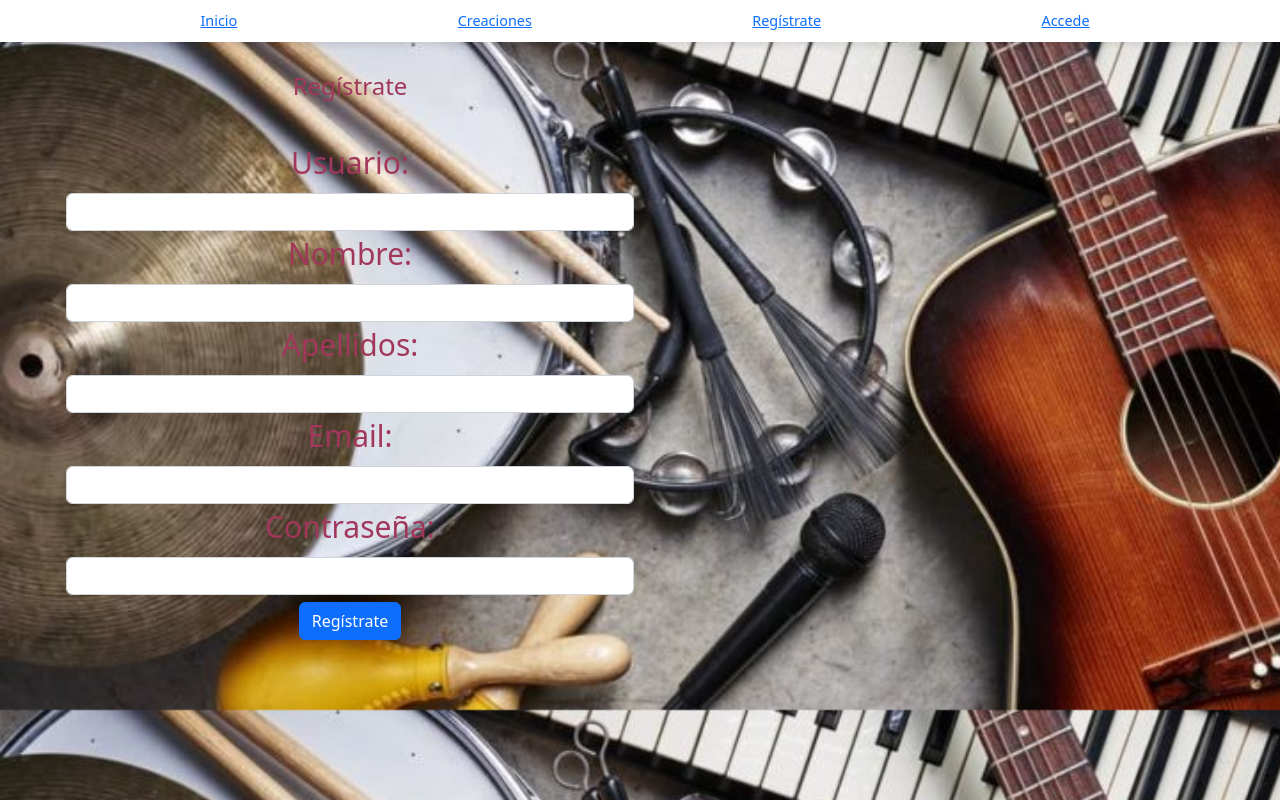
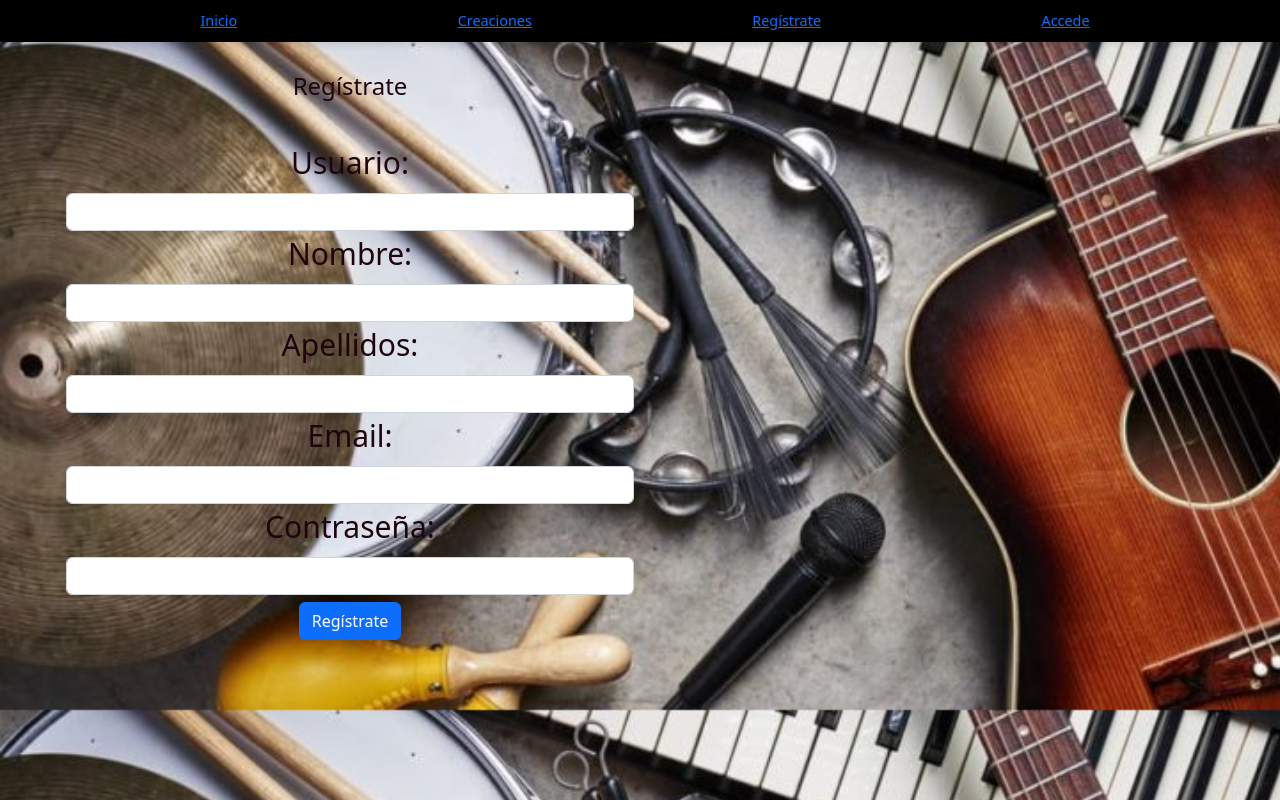
Before and after one commit to Vicky1719/MusicLine-client, a React (Create React App) app: page /signup in a window 1280 px wide. Built offline with nearby package versions, Linux system fonts and the light colour scheme; no server answers.

Commit message:
estilo final

```diff
--- a/src/App.css
+++ b/src/App.css
@@ -6,7 +6,7 @@ body {
 
 .App {
   text-align: center;
-  color: white;
+  color:black;
   font-size: 30px;
   box-shadow: #373ca1;
 
@@ -36,7 +36,7 @@ body {
 }
 
 .App-link {
-  color: white;
+  color: black;
   text-decoration: none;
 }
 
@@ -56,7 +56,7 @@ body {
   justify-content: space-evenly;
   align-items: center;
   flex-wrap: nowrap;
-  background-color: #ffffff;
+  background-color: black;
   text-decoration: none;
 }
 
@@ -84,7 +84,7 @@ body {
 }
 
 .fondo {
- color:#a1375a;
+ color:#1f040d;
  box-shadow: #ffffff;
 
 }
--- a/src/paginas/CreationCreate.jsx
+++ b/src/paginas/CreationCreate.jsx
@@ -41,7 +41,7 @@ function CreationCreate(props) {
 
   return (
     <div className="fondo" style={{ width: 700, padding: 30 }}>
-      <h4>Crea tu nueva creación</h4>
+      <h1>Crea tu nueva creación</h1>
       <Form className="form" onSubmit={handleSubmit}>
         <Form.Group>
           <Form.Label>Nombre:</Form.Label>
--- a/src/paginas/CreationDetail.jsx
+++ b/src/paginas/CreationDetail.jsx
@@ -54,6 +54,7 @@ console.log("ksks", creationDetail )
 console.log("dedo", user.user._id)
   return (
     <div>
+
       <h2>Detalles</h2>
       <p>Nombre: {creationDetail.name}</p>
       <p>Descripción: {creationDetail.description}</p>
--- a/src/paginas/CreationList.jsx
+++ b/src/paginas/CreationList.jsx
@@ -5,6 +5,7 @@ import { creationListService } from "../services/creation.services";
 import { Button } from "react-bootstrap";
 import Form from "react-bootstrap/Form";
 import Spinner from "react-bootstrap/Spinner";
+import Card from 'react-bootstrap/Card'
 
 function CreationList() {
   const navigate = useNavigate();
@@ -35,10 +36,10 @@ function CreationList() {
   return (
     <div className="fondo">
       {list.map((eachCreation) => {
-        return (
+        return  (
           <p key={eachCreation._id}>
             <Link to={`/creation/${eachCreation._id}`}>
-              <h4>{eachCreation.name}</h4>
+           < Card body style={{backgroundColor:"lightblue", width: "250px", textDecoration: "none"}} >{eachCreation.name}</Card>
             </Link>
           </p>
         );
--- a/src/paginas/Login.jsx
+++ b/src/paginas/Login.jsx
@@ -50,7 +50,7 @@ function Login() {
         padding: 30,
       }}
     >
-      <h4>Accede</h4>
+      <h1>Accede</h1>
       <Form className="form" onSubmit={handleLogin}>
         <Form.Group>
           <Form.Label>Email:</Form.Label>
--- a/src/paginas/Profile.jsx
+++ b/src/paginas/Profile.jsx
@@ -4,6 +4,7 @@ import { getProfileDetailsService } from "../services/profile.services"
 import { Button } from 'react-bootstrap';
 import Form from "react-bootstrap/Form";
 import Spinner from 'react-bootstrap/Spinner'
+import Card from 'react-bootstrap/Card'
 
 
 function Profile() {
@@ -40,9 +41,9 @@ function Profile() {
 
   return (
     <div className='fondo'>
-      <h3>Hola! {details.username} </h3>
+      < Card body style={{backgroundColor:"lightblue"}}><h3>Hola! {details.username} </h3>
       <p>Nombre: {details.firstname}</p>
-      <p>Apellidos: {details.lastname}</p>
+      <p>Apellidos: {details.lastname}</p></Card>
 
 
       <Link to={"/profile/edit"}><button>Editar</button></Link>
--- a/src/paginas/ProfileEdit.jsx
+++ b/src/paginas/ProfileEdit.jsx
@@ -85,7 +85,7 @@ const navigate = useNavigate()
 
   return (
     <div>
-      <h3> Hola! {details.firstname} </h3>
+
 
       <div className='fondo' style={{
 width: 700,
```
